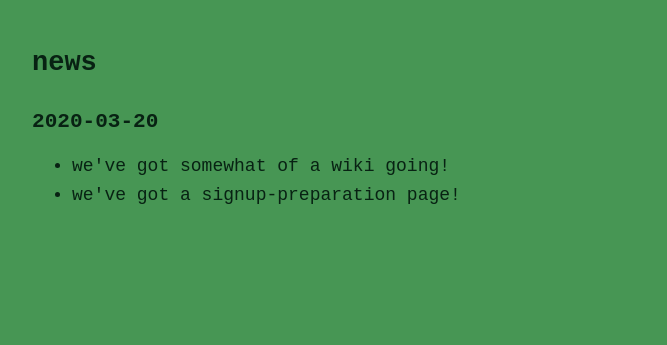
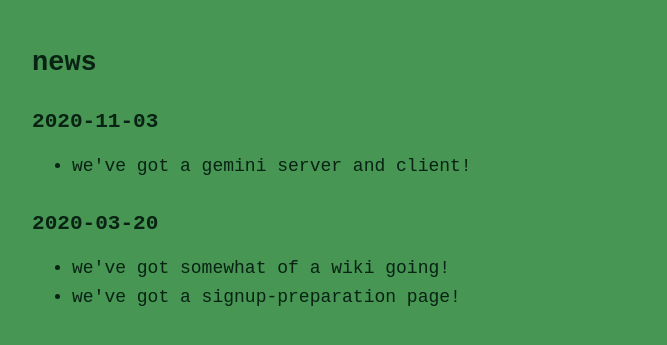
Before and after one commit to trash-town/homepage, a plain HTML site: page news.html in a window 1280 px wide. Shown: the part 223-568 px from the top of the page, without its empty margins (283-950 px from the left). Drawn offline with Linux system fonts and the light colour scheme; a web font is replaced by a local one.

Commit message:
Added news about gemini client and server to the news page

```diff
--- a/news.html
+++ b/news.html
@@ -25,6 +25,10 @@
       <a href="https://patreon.com/trashtown">patreon</a>
     </nav>
     <h2>news</h2>
+    <h3>2020-11-03</h3>
+    <ul>
+      <li>we've got a gemini server and client!</li>
+    </ul>
     <h3>2020-03-20</h3>
     <ul>
       <li>we've got somewhat of a wiki going!</li>
```
